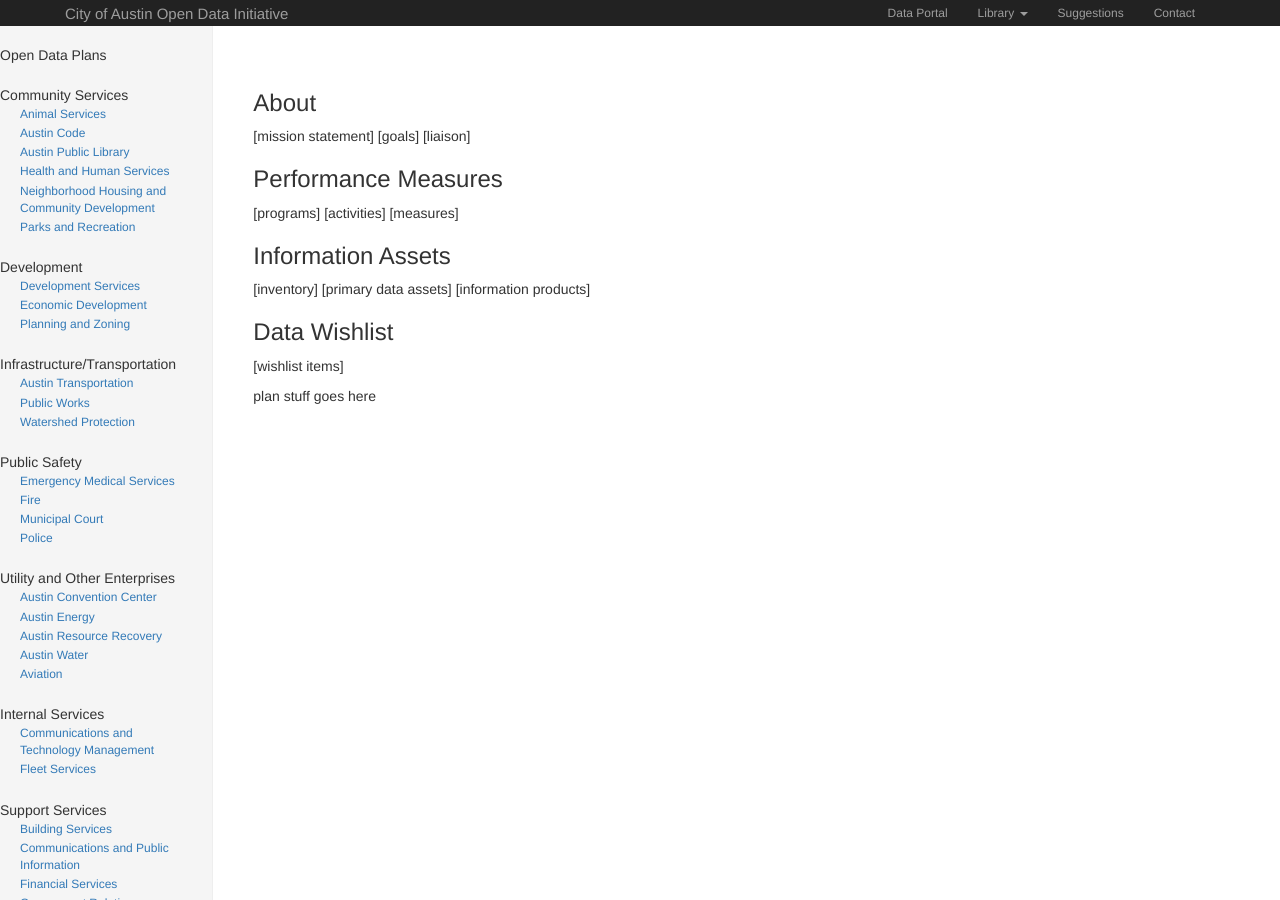
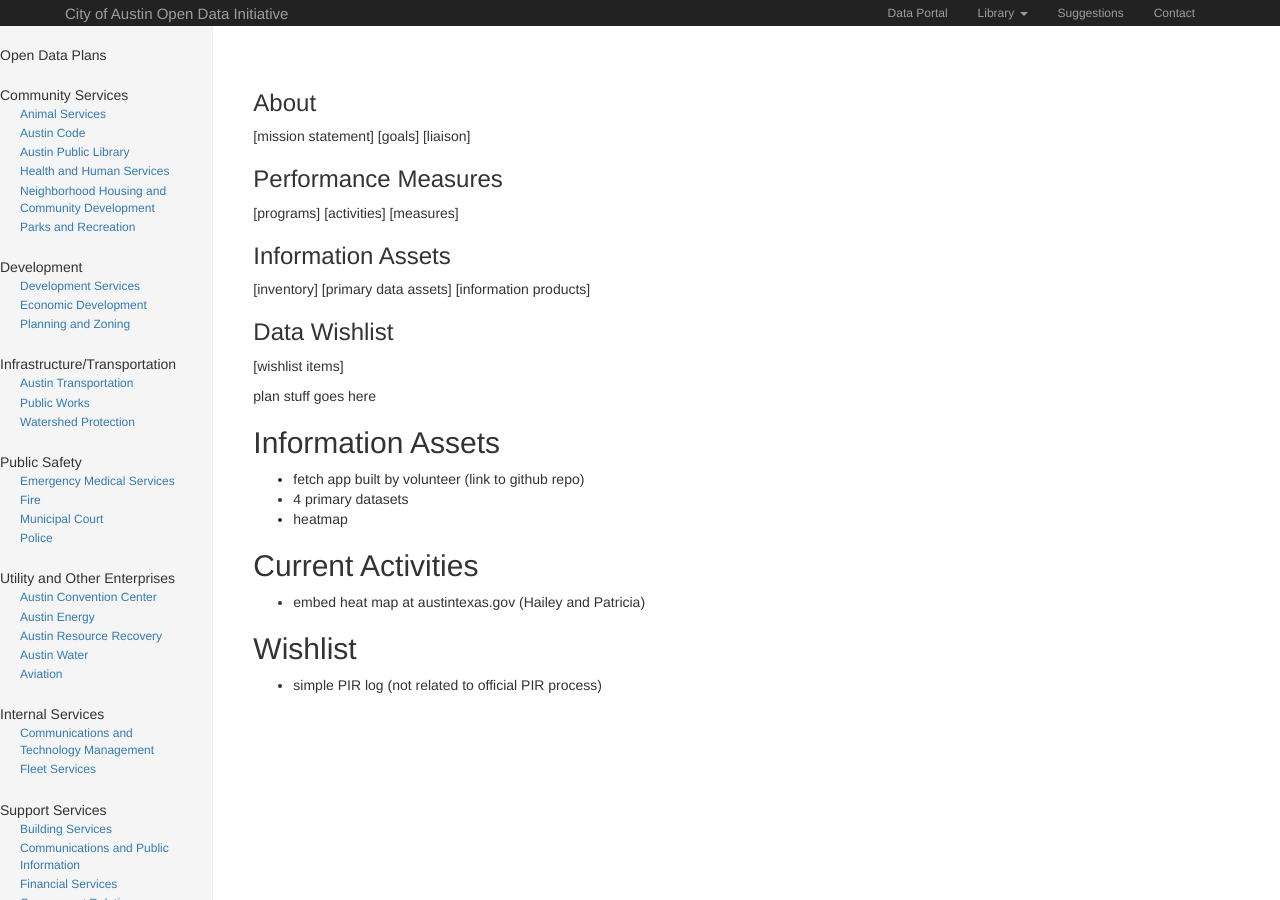
Before and after one commit to cityofaustin/open-data-manual, a Jekyll site: the page built from plans/animal-services.md, in a window 1280 px wide. Built offline with Jekyll 4.4.1, drawn with Linux system fonts in a browser that asks for light colours; nearby versions of some CDN libraries; Markdown is read by kramdown in place of the engine named in the settings.

Commit message:
add notes to animal services plan
from meeting today

```diff
--- a/_includes/plans-sidebar.html
+++ b/_includes/plans-sidebar.html
@@ -6,7 +6,7 @@
 
     <ul class="nav nav-sidebar">
       <li>Community Services</li>
-      <li><a href="{{site.baseurl}}/plans">Animal Services</a></li>
+      <li><a href="{{site.baseurl}}/plans/animal-services">Animal Services</a></li>
       <li><a href="{{site.baseurl}}/plans/#">Austin Code</a></li>
       <li><a href="{{site.baseurl}}/plans/#">Austin Public Library</a></li>
       <li><a href="{{site.baseurl}}/plans/#">Health and Human Services</a></li>
--- a/plans/animal-services.md
+++ b/plans/animal-services.md
@@ -4,3 +4,17 @@
 ---
 
 plan stuff goes here
+
+## Information Assets
+
+- fetch app built by volunteer (link to github repo)
+- 4 primary datasets
+- heatmap
+
+## Current Activities
+
+- embed heat map at austintexas.gov (Hailey and Patricia)
+
+## Wishlist
+
+- simple PIR log (not related to official PIR process)
```
Also changed, not shown: publishers.md (line endings or trailing spaces).
